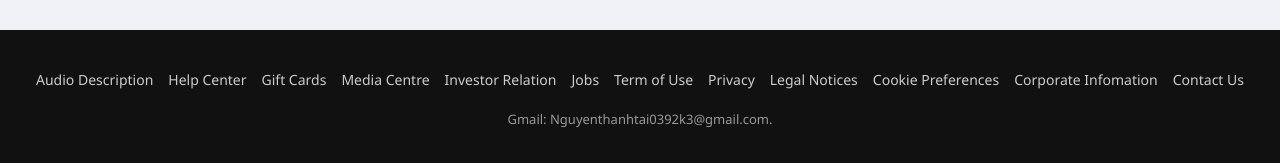
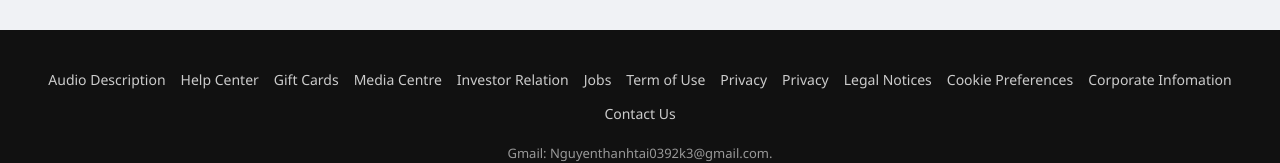
Before and after one commit to tainguyenCG/Update_REACTJS, a React (Vite) app: page / in a window 1280 px wide. Shown: the part 670-833 px from the top of the page. Built offline with nearby package versions, Linux system fonts and the light colour scheme.

Commit message:
updat dist

```diff
--- a/src/components/layout/footer/Footer.jsx
+++ b/src/components/layout/footer/Footer.jsx
@@ -12,6 +12,7 @@ const Footer = () => {
         <li>Jobs</li>
         <li>Term of Use</li>
         <li>Privacy</li>
+        <li>Privacy</li>
         <li>Legal Notices</li>
         <li>Cookie Preferences</li>
         <li>Corporate Infomation</li>
```
